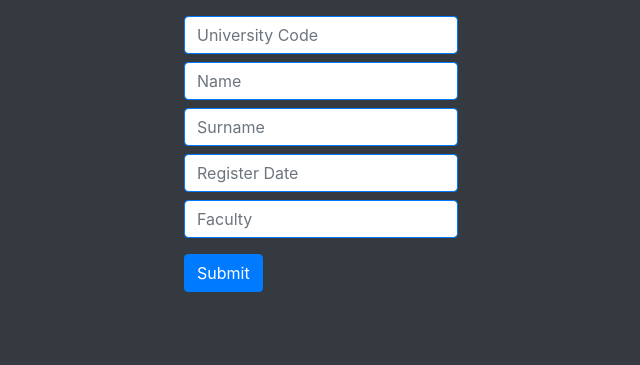
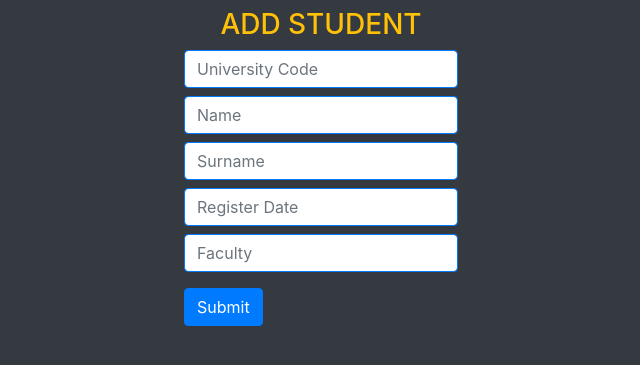
Before and after one commit to TheNavyInfantry/Student-Management-WebApp, a Flask app: page / in a window 1280 px wide. Shown: the part 57-422 px from the top of the page, without its empty margins (319-959 px from the left). Run offline with Flask 2, Linux system fonts and the light colour scheme.

Commit message:
Add title for form box

```diff
--- a/student_management/templates/index.html
+++ b/student_management/templates/index.html
@@ -8,6 +8,7 @@
     <div class="container-fluid">
         <div class="d-flex justify-content-center mt-2">
             <form action="{{ url_for('index') }}" method="POST">
+                <h3 class="text-center text-uppercase text-warning">Add Student</h3>
                 <div class="form-group justify-content-center mt-2">
                     <input name="university_code" type="text" class="form-control border border-primary mt-2"
                            placeholder="University Code">
```
